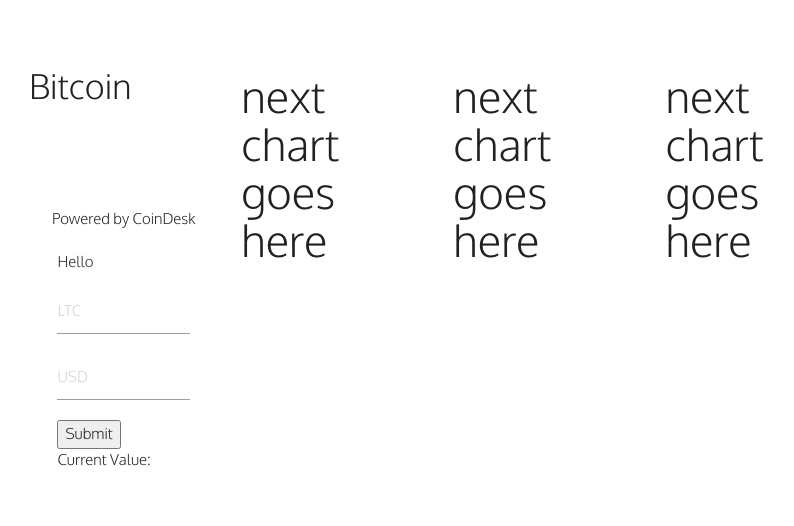
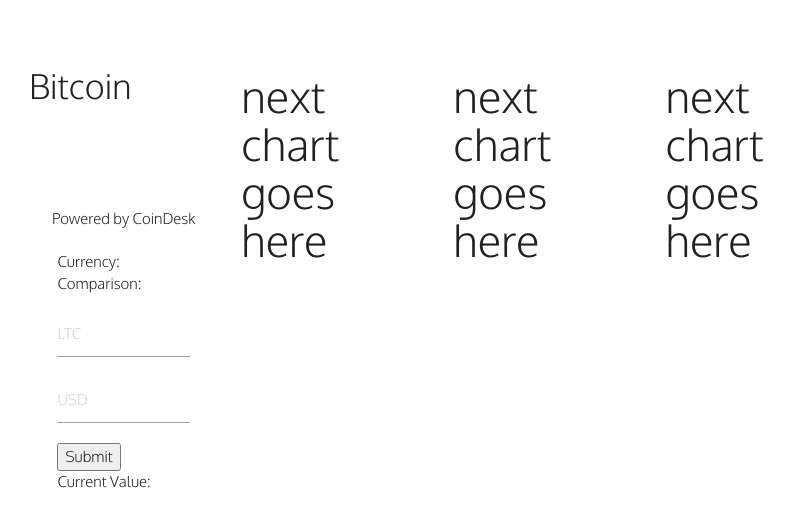
Before and after one commit to tmiess/CryptoBase, a React (Create React App) app in the folder crypto-app/: page / in a window 1280 px wide. Shown: the top 526 px of the page, without its empty margins (198-992 px from the left). Built offline with nearby package versions, Linux system fonts and the light colour scheme; no server answers.

Commit message:
update to verbage on the from so the user knows what's being convered.

```diff
--- a/crypto-app/src/QueryApi.js
+++ b/crypto-app/src/QueryApi.js
@@ -29,9 +29,9 @@ getCurrency = (event) => {
     const queryCoin = this.state.crypto;
     console.log("tester "+queryCoin);
     this.setState({
-      crypto: "",
-      country: "",
-      cryptoQueried: "",
+    //   crypto: "",
+    //   country: "",
+    //   cryptoQueried: "",
       countryQueried: response.data[currencyFromKey][currencyToKey]
   });
 
@@ -64,7 +64,7 @@ handleInputChange = event => {
     return (
       <div>
         <p>
-          Hello {this.state.crypto} {this.state.country}
+          Currency: {this.state.crypto} Comparison: {this.state.country}
         </p>
         <form className="form">
           <input
```
